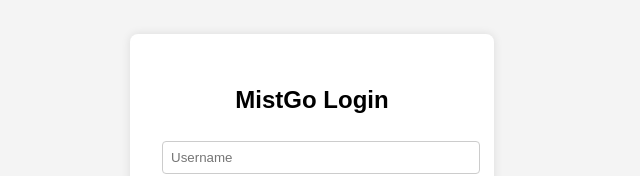
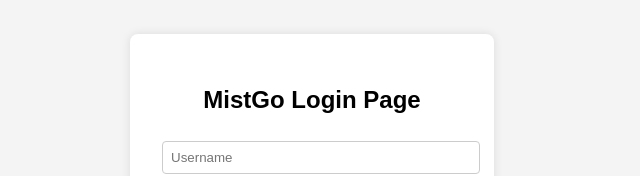
Before and after one commit to fefeolmedo/mistgo-frontend, a plain HTML site: page index.html in a window 1280 px wide. Shown: the part 244-420 px from the top of the page, without its empty margins (328-968 px from the left). Drawn offline with Linux system fonts and the light colour scheme.

Commit message:
Update login page

```diff
--- a/index.html
+++ b/index.html
@@ -44,7 +44,7 @@
 </head>
 <body>
   <div class="login-container">
-    <h2>MistGo Login</h2>
+    <h2>MistGo Login Page</h2>
     <form>
       <input type="text" placeholder="Username" required>
       <input type="password" placeholder="Password" required>
```
